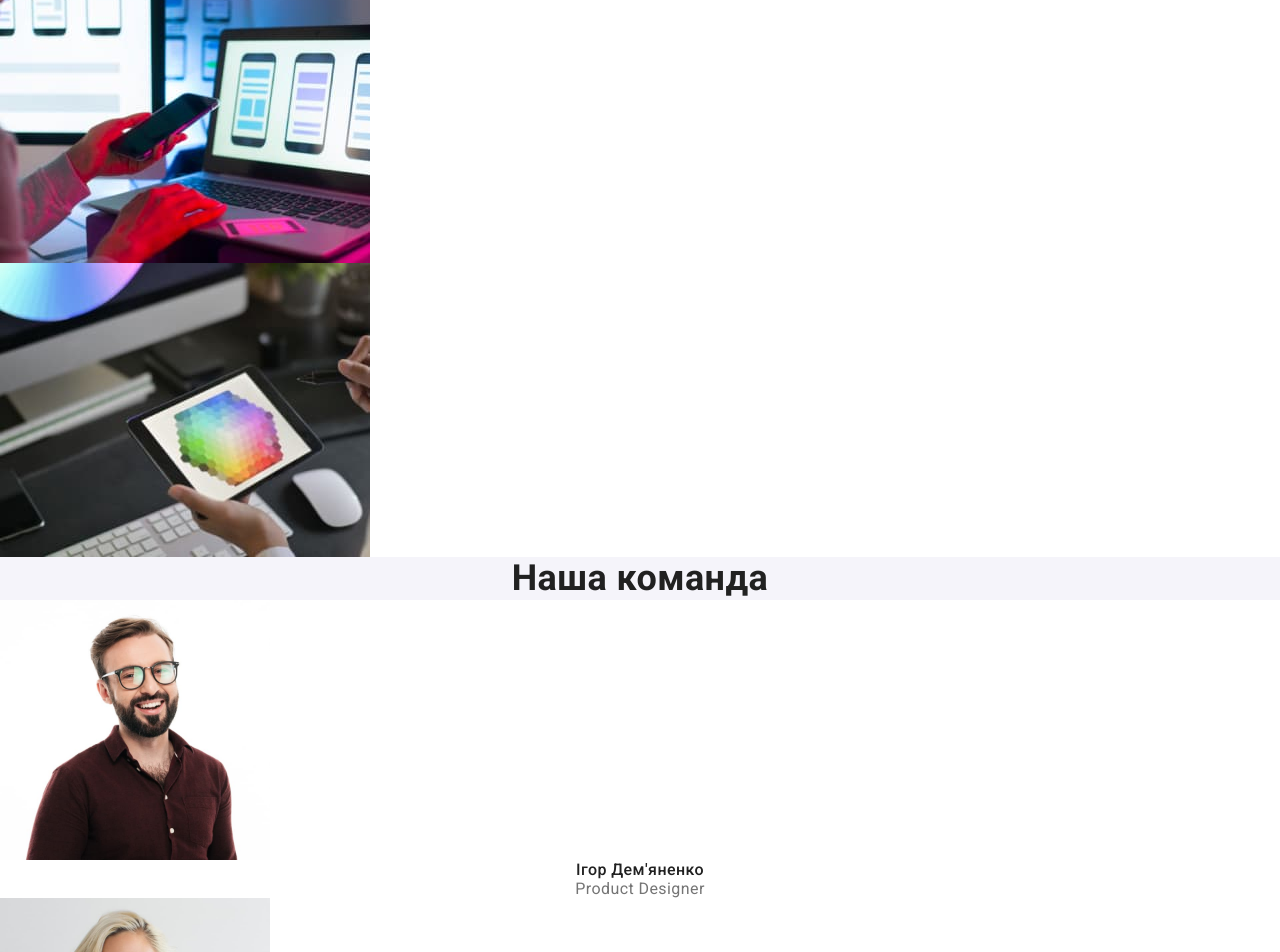
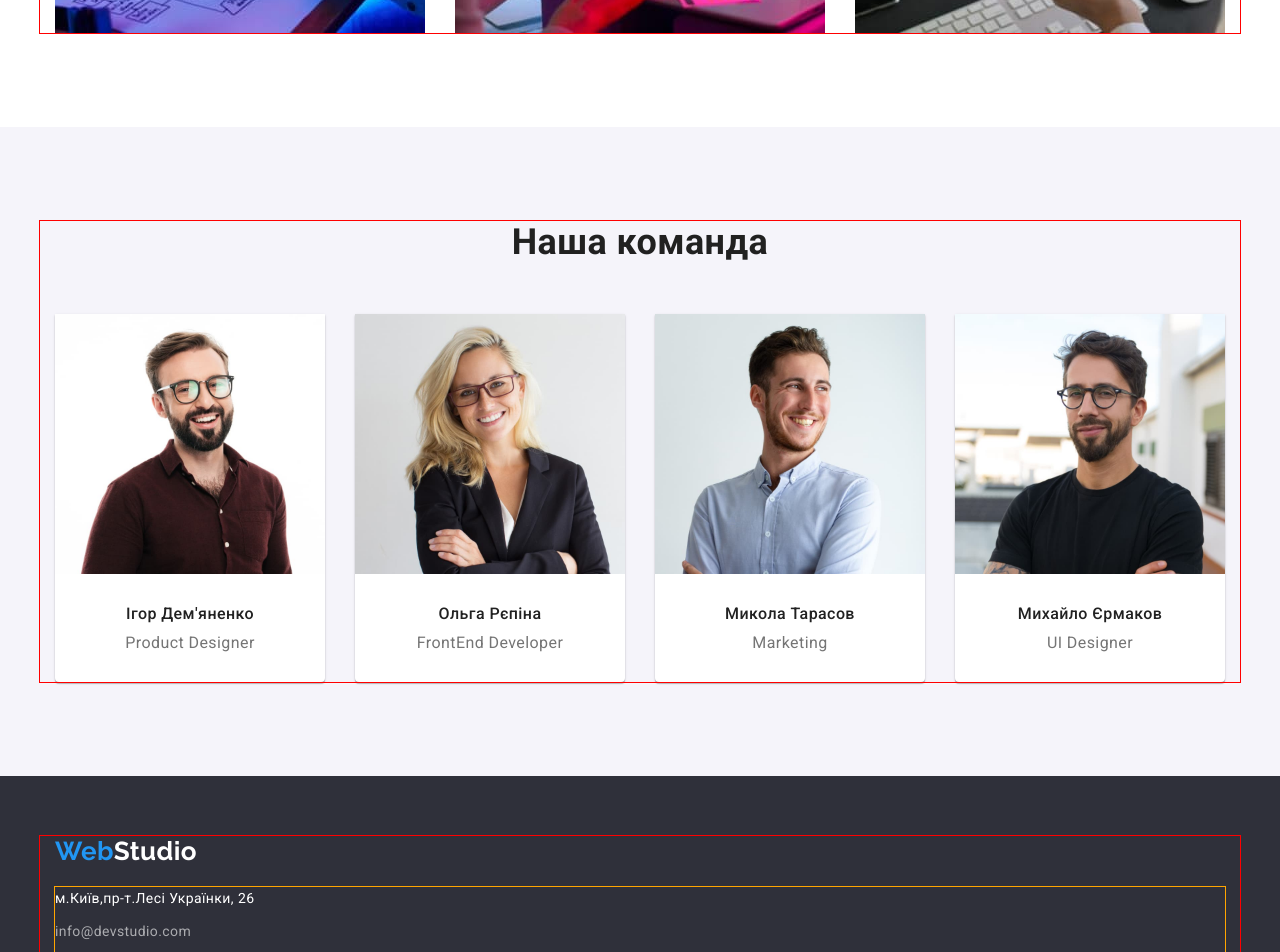
Before and after one commit to hizhy/goit-markup-hw-03, a plain HTML site: page index.html in a window 1280 px wide. Shown: the part 1320-2272 px from the top of the page. Drawn offline with nearby package versions, Linux system fonts and the light colour scheme.

Commit message:
index finish

```diff
--- a/css/styles.css
+++ b/css/styles.css
@@ -78,19 +78,11 @@ outline: 1px solid red;
 	border: 1px solid #ECECEC;
 }
 
-.header-logo {
-	display: inline-block;
-	/* margin-top: 25px;
-	margin-bottom: 25px; */
-	margin-right: 93px;
-	color: var(--accent-color);
-	font-weight: 700;
-	font-family: "Raleway", sans-serif;
-	font-size: 26px;
-	line-height: 1.19;
+.header-container {
+	display: flex;
+	align-items: center;
 }
-
-.header-container {
+.header-nav {
 	display: flex;
 	align-items: center;
 }
@@ -109,7 +101,6 @@ outline: 1px solid red;
 .header-item:not(:last-child) {
 	margin-right: 50px;
 }
-
 .contact:not(:last-child) {
 	margin-right: 50px;
 }
@@ -121,7 +112,19 @@ outline: 1px solid red;
 	letter-spacing: 0.02em;
 }
 .header-group {
+	display: flex;
 	margin-left: auto;
+}
+.header-logo.link {
+	display: inline-block;
+	padding-top: 24px;
+	padding-bottom: 25px;
+	margin-right: 93px;
+	color: var(--accent-color);
+	font-weight: 700;
+	font-family: "Raleway", sans-serif;
+	font-size: 26px;
+	line-height: 1.19;
 }
 .link:hover,
 .link:focus {
@@ -176,7 +179,10 @@ outline: 1px solid red;
 }
 .features-list {
 	display: flex;
-	justify-content: space-between;
+	/* justify-content: space-between; */
+}
+.f-item:not(:last-child) {
+	margin-right: 30px;
 }
 .f-item {
 	width: 270px;
@@ -194,25 +200,52 @@ outline: 1px solid red;
 }
 
 /* wokrk */
+.work {
+	padding-top: 94px;
+	padding-bottom: 94px;
+}
 .work .title {
+	margin-bottom: 50px;
 	font-size: 36px;
 	line-height: 1.17;
 	text-align: center;
 }
+.work-list {
+	display: flex;
+}
+.w-item:not(:last-child) {
+	margin-right: 30px;
+}
 
 /* team */
 .team {
+	padding-top: 94px;
+	padding-bottom: 94px;
 	background-color: var(--sec-bg-color);
 }
-.list-item {
+.t-item {
 	background-color: var(--bg-color);
+	box-shadow:
+	0px 1px 3px rgba(0, 0, 0, 0.12),
+	0px 1px 1px rgba(0, 0, 0, 0.14),
+	0px 2px 1px rgba(0, 0, 0, 0.2);
+	border-radius: 0px 0px 4px 4px;
+}
+.t-item:not(:last-child) {
+	margin-right: 30px;
 }
 .team .title {
+	margin-bottom: 50px;
 	font-size: 36px;
 	line-height: 1.17;
 	text-align: center;
 }
-.team-list-title {
+.team-list {
+	display: flex;
+}
+.t-item-title {
+	margin-top: 30px;
+	margin-bottom: 10px;
 	color: var(--sec-text-color);
 	font-weight: 500;
 	font-size: 16px;
@@ -220,6 +253,7 @@ outline: 1px solid red;
 	text-align: center;
 }
 .t-text {
+	margin-bottom: 30px;
 	font-size: 16px;
 	line-height: 1.19;
 	text-align: center;
@@ -228,12 +262,24 @@ outline: 1px solid red;
 /* footer */
 
 .footer {
+	padding-top: 60px;
+	padding-bottom: 60px;
 	background-color: var(--hero-bg-color);
+}
+.adr-item:not(:last-child) {
+	margin-bottom: 9px;
+}
+.footer .header-logo.link {
+	padding: 0;
+	margin-right: 0;
+	margin-bottom: 20px;
 }
 
 .address {
 	font-style: normal;
 	line-height: 1.71;
+
+	outline: 1px solid orange;
 }
 .adr-link {
 	color: #ffffff;
--- a/index.html
+++ b/index.html
@@ -19,8 +19,8 @@
 		<!-- Хедер -->
 		<header class="header">
 			<div class="header-container container">
+				<nav class="header-nav">
 					<a class="header-logo link" href="#">Web<span style="color: #000000">Studio</span> </a>
-				<nav class="header-nav">
 					<ul class="header-nav-list list">
 						<li class="header-item">
 							<a class="link current" href="#">Студія</a>
@@ -76,9 +76,10 @@
 			</section>
 			<!-- Розділ Чим ми займаємось -->
 			<section class="work">
+				<div class="container">
 					<h2 class="title">Чим ми займаємось</h2>
-				<ul class="list">
-					<li>
+					<ul class="work-list list">
+						<li class="w-item">
 							<img
 								src="./images/images-main/img1.jpg"
 								alt="планшет на фоні монітора і клавіатура на столі"
@@ -86,7 +87,7 @@
 								height="294"
 							/>
 						</li>
-					<li>
+						<li class="w-item">
 							<img
 								src="./images/images-main/img2.jpg"
 								alt="телефон в руці на фоні ноутбука із зображенням трьох телефонів"
@@ -94,7 +95,7 @@
 								height="294"
 							/>
 						</li>
-					<li>
+						<li class="w-item">
 							<img
 								src="./images/images-main/img3.jpg"
 								alt="планшет із зображенням кольорової гами в руці"
@@ -103,50 +104,64 @@
 							/>
 						</li>
 					</ul>
+				</div>
 			</section>
 			<!-- Розділ Наша команда -->
 			<section class="team">
+				<div class="container">
 					<h2 class="title">Наша команда</h2>
-				<ul class="list">
-					<li class="list-item">
-						<img src="./images/images-main/photo1.jpg" alt="фото члена команди - дизайнера" width="270" height="260" />
-						<h3 class="team-list-title">Ігор Дем'яненко</h3>
+					<ul class="team-list list">
+						<li class="t-item">
+							<img
+								src="./images/images-main/photo1.jpg"
+								alt="фото члена команди - дизайнера"
+								width="270"
+								height="260"
+							/>
+							<h3 class="t-item-title">Ігор Дем'яненко</h3>
 							<p class="t-text" lang="en">Product Designer</p>
 						</li>
-					<li class="list-item">
-						<img src="./images/images-main/photo2.jpg" alt="фото члена команди - розробника" width="270" height="260" />
-						<h3 class="team-list-title">Ольга Рєпіна</h3>
+						<li class="t-item">
+							<img
+								src="./images/images-main/photo2.jpg"
+								alt="фото члена команди - розробника"
+								width="270"
+								height="260"
+							/>
+							<h3 class="t-item-title">Ольга Рєпіна</h3>
 							<p class="t-text" lang="en">FrontEnd Developer</p>
 						</li>
-					<li class="list-item">
+						<li class="t-item">
 							<img
 								src="./images/images-main/photo3.jpg"
 								alt="фото члена команди - маркетолога"
 								width="270"
 								height="260"
 							/>
-						<h3 class="team-list-title">Микола Тарасов</h3>
+							<h3 class="t-item-title">Микола Тарасов</h3>
 							<p class="t-text" lang="en">Marketing</p>
 						</li>
-					<li class="list-item">
+						<li class="t-item">
 							<img
 								src="./images/images-main/photo4.jpg"
 								alt="фото члена команди - дизайнера інтерфейсу"
 								width="270"
 								height="260"
 							/>
-						<h3 class="team-list-title">Михайло Єрмаков</h3>
+							<h3 class="t-item-title">Михайло Єрмаков</h3>
 							<p class="t-text" lang="en">UI Designer</p>
 						</li>
 					</ul>
+				</div>
 			</section>
 		</main>
 		<!-- Футер -->
 		<footer class="footer">
+			<div class="container">
 				<a class="header-logo link" href="#">Web<span style="color: #ffffff">Studio</span> </a>
 				<address class="address">
-				<ul class="list">
-					<li>
+					<ul class="footer-list list">
+						<li class="adr-item">
 							<a
 								class="link adr-link"
 								href="https://goo.gl/maps/E99bbGEynbqKKNoM8"
@@ -156,14 +171,15 @@
 								м.Київ,пр-т.Лесі Українки, 26
 							</a>
 						</li>
-					<li>
+						<li class="adr-item">
 							<a class="link cont-link" href="mailto:info@devstudio.com">info@devstudio.com</a>
 						</li>
-					<li>
+						<li class="adr-item">
 							<a class="link cont-link" href="tel:+380961111111">+38 096 111 11 11</a>
 						</li>
 					</ul>
 				</address>
+			</div>
 		</footer>
 	</body>
 </html>
```
Lines whose indentation alone changed are shown as unchanged.
